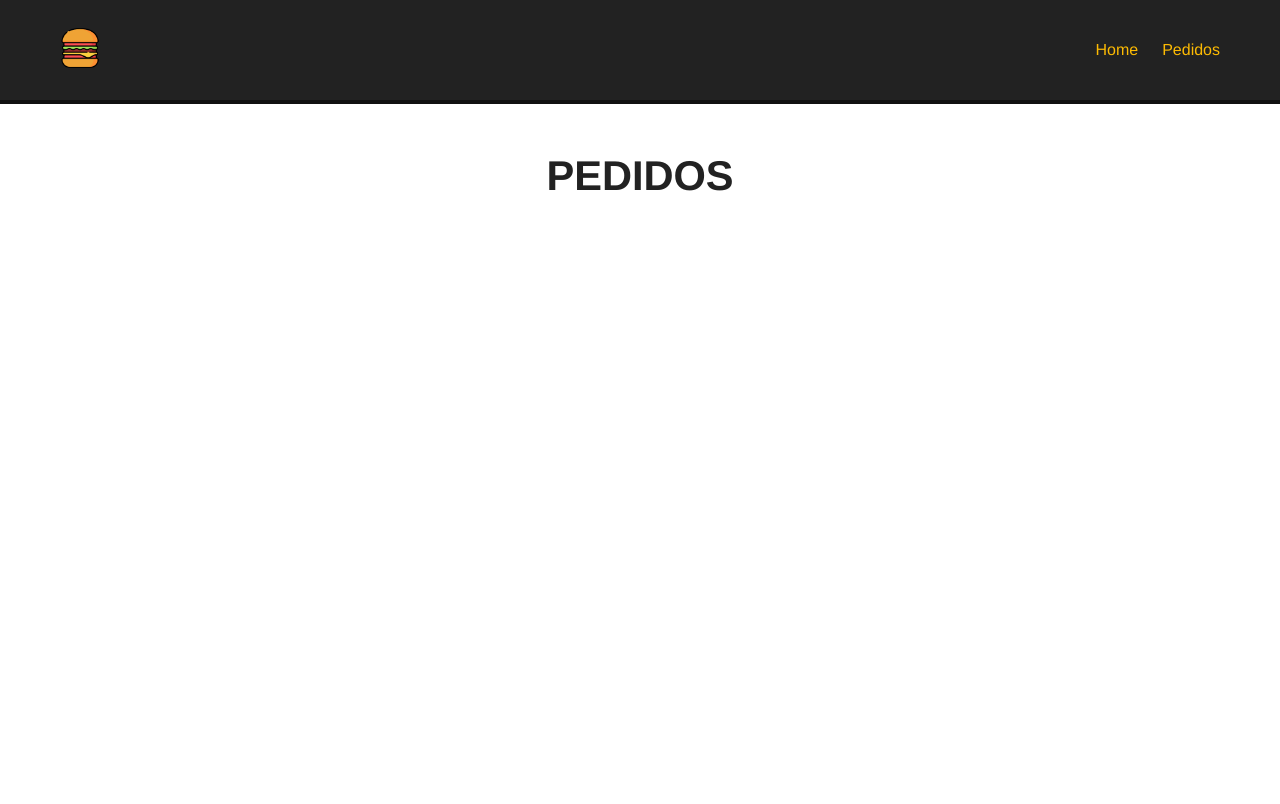
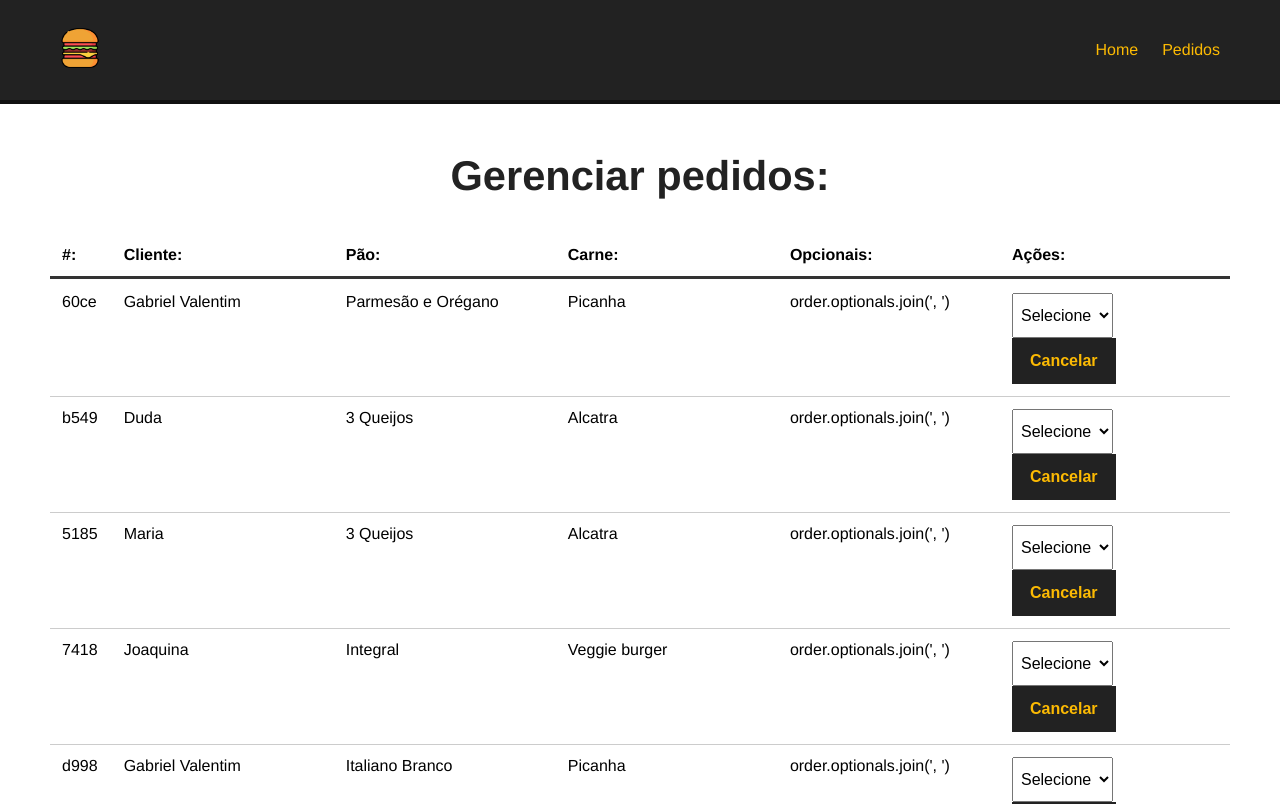
Before and after one commit to Valentim-Gab/Vue-3-course_Matheus-Battisti-Hora-de-Codar, a Vue app in the folder 3-make-your-burger/: page /pedidos in a window 1280 px wide. Shown: the top 804 px of the page. Built offline with nearby package versions, Linux system fonts and the light colour scheme; data requests are answered from the project's data file.

Commit message:
Curso de Vue 3: #28 - Criando a tela de pedidos (Dashboard)

```diff
--- a/3-make-your-burger/db/db.json
+++ b/3-make-your-burger/db/db.json
@@ -79,29 +79,6 @@
   ],
   "burgers": [
     {
-      "nome": "Matheus Battisti",
-      "carne": "Picanha",
-      "pao": "Italiano Branco",
-      "opcionais": [
-        "Bacon",
-        "Salame",
-        "Cebola roxa"
-      ],
-      "status": "Finalizado",
-      "id": "1"
-    },
-    {
-      "nome": "João Coelho",
-      "carne": "Maminha",
-      "pao": "3 Queijos",
-      "opcionais": [
-        "Salame",
-        "Cebola roxa"
-      ],
-      "status": "Solicitado",
-      "id": "4"
-    },
-    {
       "id": "60ce",
       "name": "Gabriel Valentim",
       "bread": "Parmesão e Orégano",
--- /dev/null
+++ b/3-make-your-burger/src/components/DashboardOrders.vue
@@ -0,0 +1,123 @@
+<script setup lang="ts">
+import { onMounted, reactive } from 'vue'
+
+interface Order {
+  id: number
+  name: string
+  bread: string
+  meat: string
+  optionals: string[]
+  status: string
+}
+
+const orders = reactive<Order[]>([])
+
+onMounted(async () => {
+  const req = await fetch('http://localhost:3001/burgers')
+  const data: Order[] = await req.json()
+
+  console.log(data)
+  orders.push(...data)
+})
+
+function deleteOrder(id: number) {}
+</script>
+
+<template>
+  <div>
+    <table class="burger-table">
+      <thead>
+        <tr class="burger-table-heading">
+          <th class="burger-table-id">#:</th>
+          <th>Cliente:</th>
+          <th>Pão:</th>
+          <th>Carne:</th>
+          <th>Opcionais:</th>
+          <th>Ações:</th>
+        </tr>
+      </thead>
+      <tbody class="burger-table-rows">
+        <tr v-for="order in orders" :key="order.id" class="burger-table-row">
+          <td class="order-number">{{ order.id }}</td>
+          <td>{{ order.name }}</td>
+          <td>{{ order.bread }}</td>
+          <td>{{ order.meat }}</td>
+          <td>{{ "order.optionals.join(', ')" }}</td>
+          <td>
+            <select name="status" id="status" class="status">
+              <option value="">Selecione</option>
+            </select>
+            <!-- <button @click="editOrder(order.id)">Editar</button> -->
+            <button @click="deleteOrder(order.id)" class="delete-btn">Cancelar</button>
+          </td>
+        </tr>
+      </tbody>
+    </table>
+  </div>
+</template>
+
+<style scoped lang="scss">
+.burger-table {
+  width: 100%;
+  margin: 0 auto;
+
+  .burger-table-heading {
+    display: flex;
+    text-align: left;
+    font-weight: bold;
+    padding: 0.75rem;
+    border-bottom: 3px solid #333;
+    gap: 1rem;
+
+    th {
+      width: 100%;
+
+      &.burger-table-id {
+        width: 16rem;
+      }
+    }
+  }
+
+  .burger-table-rows {
+    display: flex;
+    flex-direction: column;
+
+    .burger-table-row {
+      display: flex;
+      width: 100%;
+      padding: 0.75rem;
+      border-bottom: 1px solid #ccc;
+      gap: 1rem;
+
+      td {
+        width: 100%;
+
+        &.order-number {
+          width: 16rem;
+        }
+      }
+
+      .status {
+        padding: 0.75rem 0.25rem;
+        margin-right: 0.75rem;
+      }
+
+      .delete-btn {
+        background-color: var(--color-black-soft);
+        color: var(--color-primary);
+        font-weight: bold;
+        border: 2px solid var(--color-black-soft);
+        padding: 0.75rem 1rem;
+        margin: 0 auto;
+        cursor: pointer;
+        transition: 0.5s;
+
+        &:hover {
+          background-color: transparent;
+          color: var(--color-black-soft);
+        }
+      }
+    }
+  }
+}
+</style>
--- a/3-make-your-burger/src/components/form/BurgerForm.vue
+++ b/3-make-your-burger/src/components/form/BurgerForm.vue
@@ -1,6 +1,7 @@
 <script setup lang="ts">
 import { onMounted, reactive, ref } from 'vue'
 import MessageAlert from '../MessageAlert.vue'
+import type { Optional } from '@/interfaces/Optional';
 
 interface Bread {
   id: number
@@ -8,11 +9,6 @@ interface Bread {
 }
 
 interface Meat {
-  id: number
-  tipo: string
-}
-
-interface Optional {
   id: number
   tipo: string
 }
--- /dev/null
+++ b/3-make-your-burger/src/interfaces/Optional.ts
@@ -0,0 +1,4 @@
+export interface Optional {
+  id: number
+  tipo: string
+}
--- a/3-make-your-burger/src/views/PedidosView.vue
+++ b/3-make-your-burger/src/views/PedidosView.vue
@@ -1,8 +1,11 @@
-<script setup lang="ts"></script>
+<script setup lang="ts">
+import DashboardOrders from '@/components/DashboardOrders.vue';
+</script>
 
 <template>
   <main class="main-container">
-    <h1>PEDIDOS</h1>
+    <h1>Gerenciar pedidos:</h1>
+    <DashboardOrders />
   </main>
 </template>
 
```
